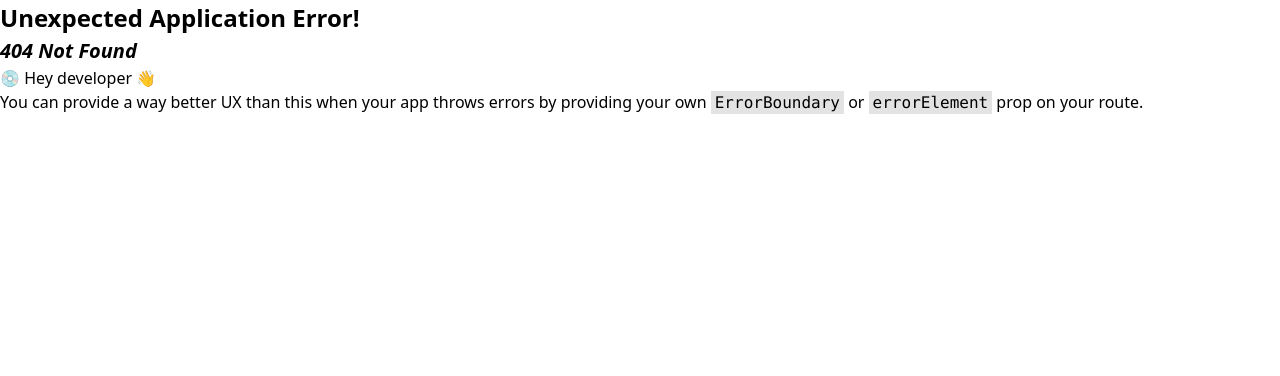
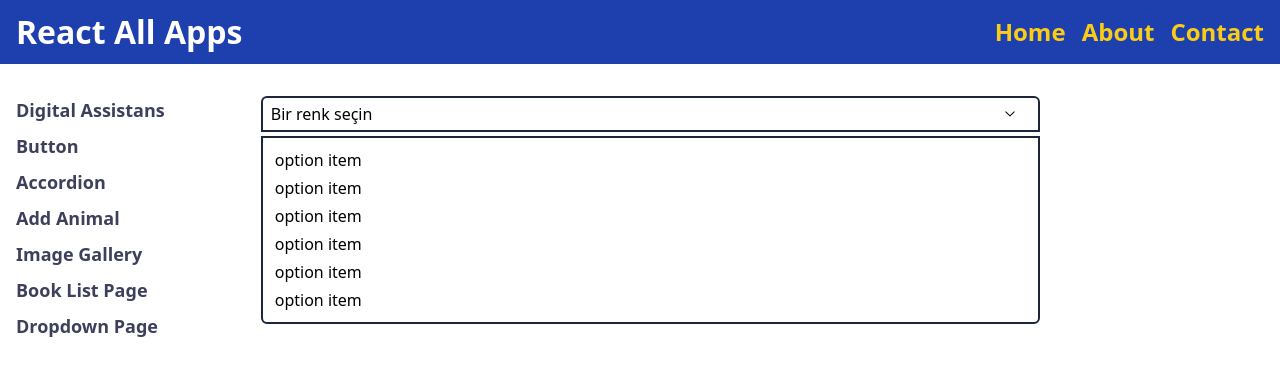
Before and after one commit to sedat355/react-all-apps, a React (Vite) app: page /dropdown in a window 1280 px wide. Before the commit this address had no page. Shown: the top 376 px of the page. Built offline with nearby package versions, Linux system fonts and the light colour scheme.

Commit message:
Dropdown page' in temel görünümü sağlandı

```diff
--- a/src/components/Sidebar.jsx
+++ b/src/components/Sidebar.jsx
@@ -22,7 +22,7 @@ const Sidebar = () => {
         <NavLink to="/book-list-page">Book List Page</NavLink>
       </li>
       <li className="sidebar-list-item">
-        <NavLink to="/select">Select</NavLink>
+        <NavLink to="/dropdown">Dropdown Page</NavLink>
       </li>
     </ul>
   )
--- a/src/components/router.jsx
+++ b/src/components/router.jsx
@@ -9,7 +9,7 @@ import ImageGallery from "../pages/Image-Gallery/ImageGallery"
 import BookListPage from "../pages/book-list/BookListPage"
 import About from "../pages/About"
 import Contact from "../pages/Contact"
-import SelectPage from "../pages/select/SelectPage"
+import DropdownPage from "../pages/dropdown/DropdownPage"
 
 const router = createBrowserRouter([
   {
@@ -53,8 +53,8 @@ const router = createBrowserRouter([
         element: <Contact/>
       },
       {
-        path: "select",
-        element: <SelectPage/>
+        path: "dropdown",
+        element: <DropdownPage/>
       },
 
     ],
--- /dev/null
+++ b/src/pages/dropdown/DropdownPage.jsx
@@ -0,0 +1,30 @@
+import Button from "../../components/Button";
+import Panel from "./Panel";
+import { GoChevronDown } from 'react-icons/go'
+
+const DropdownPage = () => {
+
+  const options = [
+    {title: "Red", value: "red"},
+    {title: "Blue", value: "blue"},
+    {title: "Green", value: "green"},
+    {title: "Yellow", value: "yellow"},
+    {title: "Purple", value: "purple"},
+    {title: "Orange", value: "orange"},
+  ];
+
+  return (
+    <section className="w-full">
+      <div className="relative border-2 border-black-one px-2 py-1 rounded-t-md">
+        <span>Bir renk seçin</span>
+        <Button btntype="outline" className="absolute top-1 right-1 bg-white">
+          <GoChevronDown />
+        </Button>
+      </div>
+
+      <Panel options={options}/>
+    </section>
+  )
+}
+
+export default DropdownPage
--- /dev/null
+++ b/src/pages/dropdown/OptionItem.jsx
@@ -0,0 +1,11 @@
+
+const OptionItem = () => {
+
+  return (
+    <li className="hover:bg-sky-400 px-1 py-0.5 cursor-pointer">
+      option item
+    </li>
+  )
+}
+
+export default OptionItem
--- /dev/null
+++ b/src/pages/dropdown/Panel.jsx
@@ -0,0 +1,16 @@
+import OptionItem from "./OptionItem"
+
+const Panel = ({options}) => {
+
+  const renderedOptions = options.map( option => {
+    return <OptionItem key={option.value}>{option.title}</OptionItem>
+  })
+
+  return (
+    <ul className="border-2 border-black-one p-2 mt-1 rounded-b-md">
+      {renderedOptions}
+    </ul>
+  )
+}
+
+export default Panel
--- a/src/pages/select/OptionItem.jsx
+++ /dev/null
@@ -1,11 +0,0 @@
-
-const OptionItem = ({color}) => {
-
-  console.log()
-
-  return (
-    <option className="bg-white" value={color}>{color.split('')[0].toUpperCase() + color.slice(1)}</option>
-  )
-}
-
-export default OptionItem
--- a/src/pages/select/SelectPage.jsx
+++ /dev/null
@@ -1,51 +0,0 @@
-import { useEffect, useState } from "react";
-import OptionItem from "./OptionItem";
-
-const SelectPage = () => {
-  const [ color, setColor ] = useState('')
-
-  const initialColors = ["purple","red", "green", "yellow"];
-
-  // let possible = ["bg-red-500", "bg-blue-500", "bg-green-500", "bg-purple-500", "bg-yellow-500"];
-
-  // const createColors = (arr) => {
-  //   const colorsToUse = arr.map( color => {
-  //     return `bg-${color}-500`
-  //   })
-  //   return colorsToUse;
-  // }
-
-  // useEffect(() => {
-  //   let possibleColors = createColors(initialColors)
-  // },[])
-
-  const handleChange = (e) => {
-    setColor(e.target.value)
-  }
-
-  const renderedColors = initialColors.map( color => {
-    return <OptionItem key={color} color={color}/>
-  })
-
-  let selectClasses = "py-1 text-xl w-full border border-black-one rounded"
-  if( color ) {
-    selectClasses += ` bg-${color}-500`
-  }
-
-  return (
-    <div className="w-full">
-      <h3>Select a color:</h3>
-      <select
-        onChange={handleChange}
-        value={color}
-        className={selectClasses}
-      >
-
-        <option value="" className="bg-white">Select</option>
-        {renderedColors}
-      </select>
-    </div>
-  )
-}
-
-export default SelectPage
```
